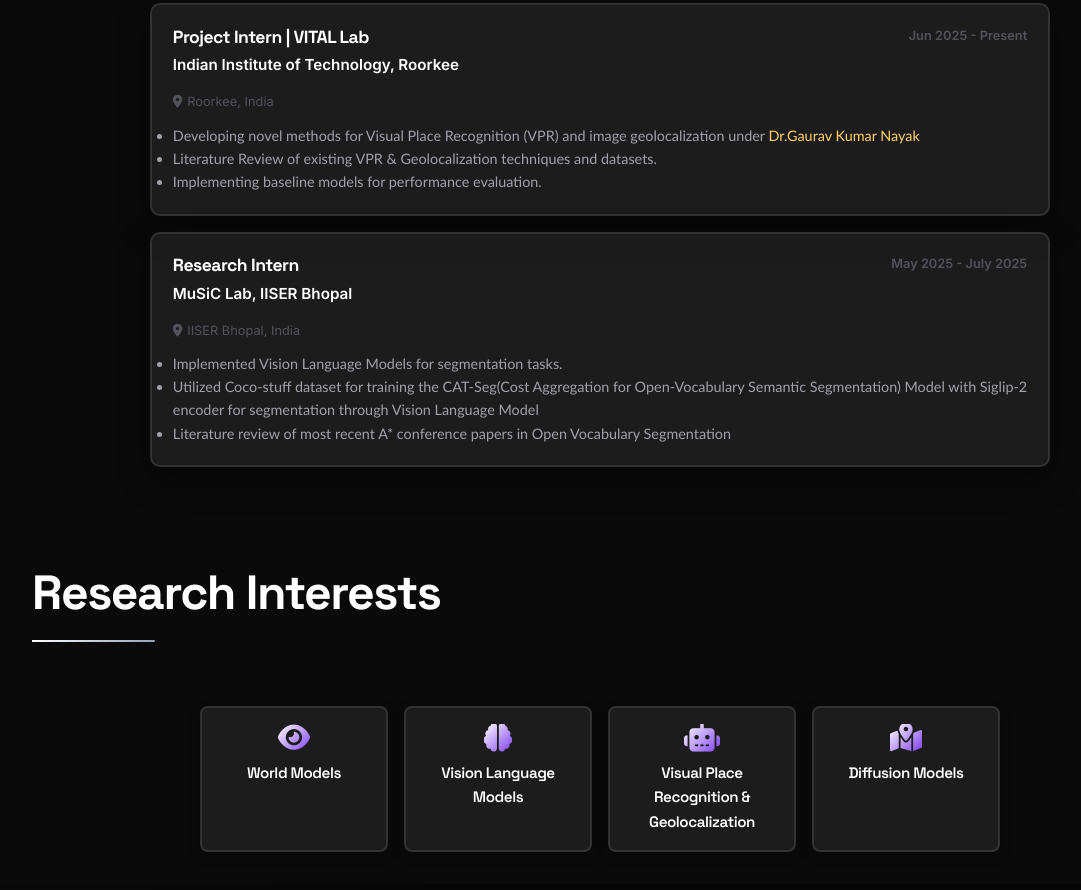
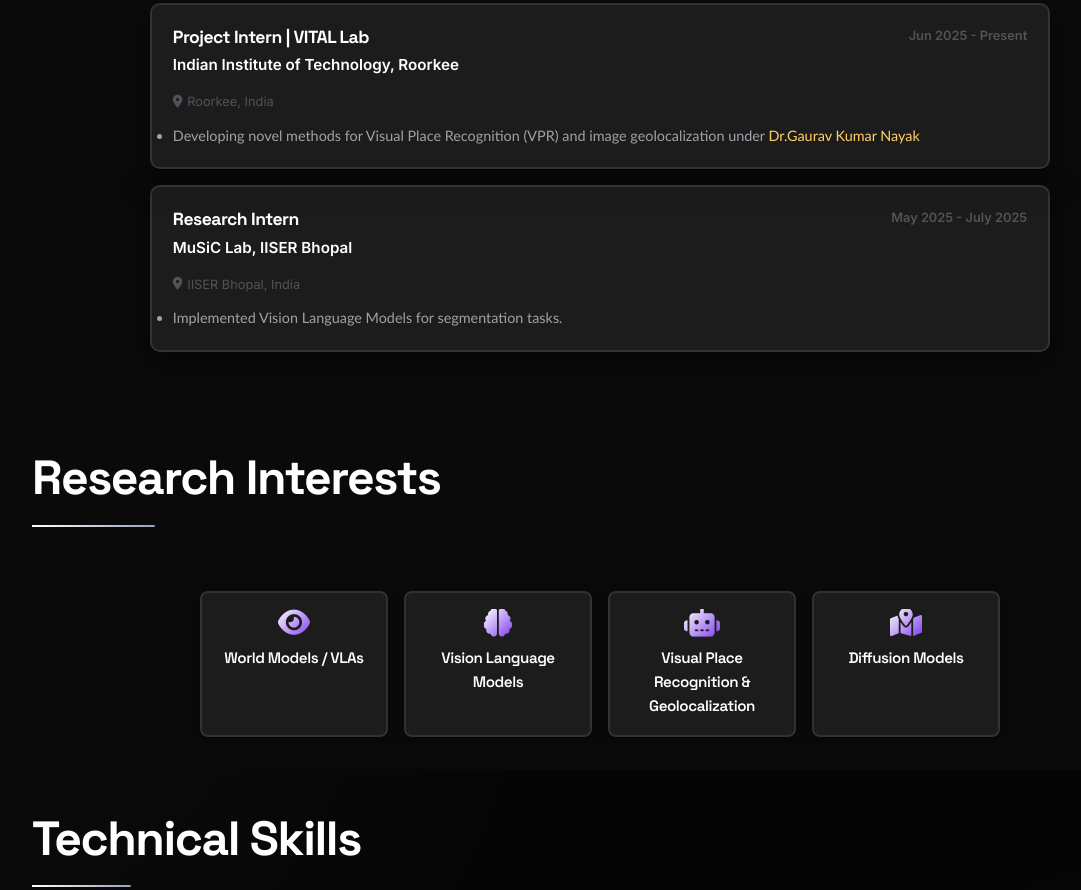
Before and after one commit to praymesh/praymesh.github.io, a plain HTML site: page index.html in a window 1280 px wide. Shown: the part 988-1878 px from the top of the page, without its empty margins (40-1121 px from the left). Drawn offline with Linux system fonts and the light colour scheme.

Commit message:
update text

```diff
--- a/index.html
+++ b/index.html
@@ -116,8 +116,9 @@
                         <p class="exp-description">
                             <ul class="exp-description">
                                 <li>Developing novel methods for Visual Place Recognition (VPR) and image geolocalization under <a class="nav-link" href="https://sites.google.com/view/gauravnayak"  >Dr.Gaurav Kumar Nayak</a> </li>
-                                <li>Literature Review of existing VPR & Geolocalization techniques and datasets.</li>
+                               <!--<li>Literature Review of existing VPR & Geolocalization techniques and datasets.</li>
                                 <li>Implementing baseline models for performance evaluation.</li>
+                                -->
                             </ul>
                         </p>
                     </div>
@@ -136,8 +137,8 @@
                         <p class="exp-description">
                             <ul class="exp-description">
                                 <li>Implemented Vision Language Models for segmentation tasks. </li>
-                                <li>Utilized Coco-stuff dataset for training the CAT-Seg(Cost Aggregation for Open-Vocabulary Semantic Segmentation) Model with Siglip-2 encoder for segmentation through Vision Language Model  </li>
-                                <li>Literature review of most recent A* conference papers in Open Vocabulary Segmentation</li>
+                                <!--<li>Utilized Coco-stuff dataset for training the CAT-Seg(Cost Aggregation for Open-Vocabulary Semantic Segmentation) Model with Siglip-2 encoder for segmentation through Vision Language Model  </li>
+                                <li>Literature review of most recent A* conference papers in Open Vocabulary Segmentation</li> -->
                             </ul>
 
                         </p>
@@ -153,7 +154,7 @@
                 <div class="interests-grid-compact">
                     <div class="interest-card-compact">
                         <i class="fas fa-eye"></i>
-                        <h3>World Models</h3>
+                        <h3>World Models / VLAs</h3>
                     </div>
                     <div class="interest-card-compact">
                         <i class="fas fa-brain"></i>
```
Also changed, not shown: cv.html (+4 -3 lines).
